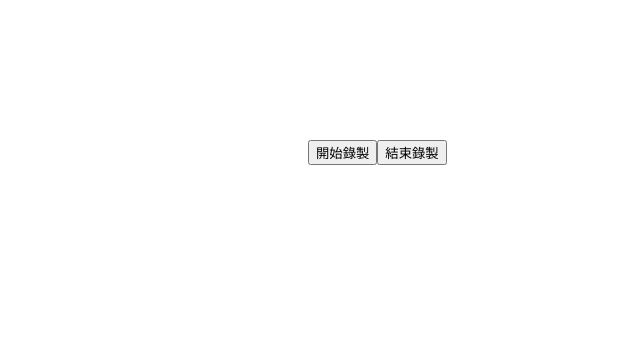
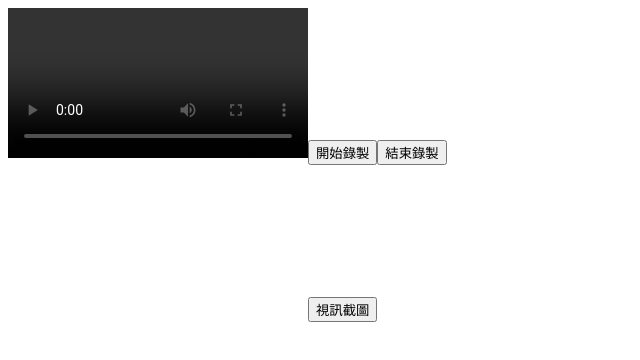
Before and after one commit to spencer778899/webRTC_travel, a Next.js app: page / in a window 1280 px wide. Shown: the top 360 px of the page, without its empty margins (0-640 px from the left). Built offline with nearby package versions, Linux system fonts and the light colour scheme.

Commit message:
feat: video snapshot

```diff
--- a/app/page.js
+++ b/app/page.js
@@ -1,5 +1,6 @@
 "use client";
 
+import Image from "next/image";
 import { useEffect, useRef, useState } from "react";
 
 const STREAM_CONSTRAINTS = {
@@ -9,7 +10,9 @@ const STREAM_CONSTRAINTS = {
 
 export default function Home() {
   const [mediaStream, setMediaStream] = useState(null);
+  const [imgUrl, setImgUrl] = useState("");
   const videoRef = useRef(null);
+  const canvasRef = useRef(null);
 
   useEffect(() => {
     if (!mediaStream) return;
@@ -36,14 +39,44 @@ export default function Home() {
     const videoTracks = mediaStream.getVideoTracks();
     videoTracks.forEach((stream) => {
       stream.stop();
+      videoRef.current.srcObject = null;
     });
     setMediaStream(null);
   };
+
+  const makeScreenshot = () => {
+    if (!mediaStream) return;
+    canvasRef.current.width = videoRef.current.videoWidth;
+    canvasRef.current.height = videoRef.current.videoHeight;
+    console.log(canvasRef.current);
+    canvasRef.current
+      .getContext("2d")
+      .drawImage(
+        videoRef.current,
+        0,
+        0,
+        canvasRef.current.width,
+        canvasRef.current.height,
+      );
+    setImgUrl(canvasRef.current.toDataURL("image/png"));
+  };
+
   return (
     <>
-      <video autoPlay ref={videoRef} />
+      <video autoPlay ref={videoRef} controls />
       <button onClick={() => startCapture()}>開始錄製</button>
       <button onClick={() => stopCapture()}>結束錄製</button>
+      <br />
+      <canvas ref={canvasRef} />
+      {imgUrl && (
+        <Image
+          src={imgUrl}
+          width={canvasRef.current.width}
+          height={canvasRef.current.height}
+          alt="Picture of the author"
+        />
+      )}
+      <button onClick={() => makeScreenshot()}>視訊截圖</button>
     </>
   );
 }
```
